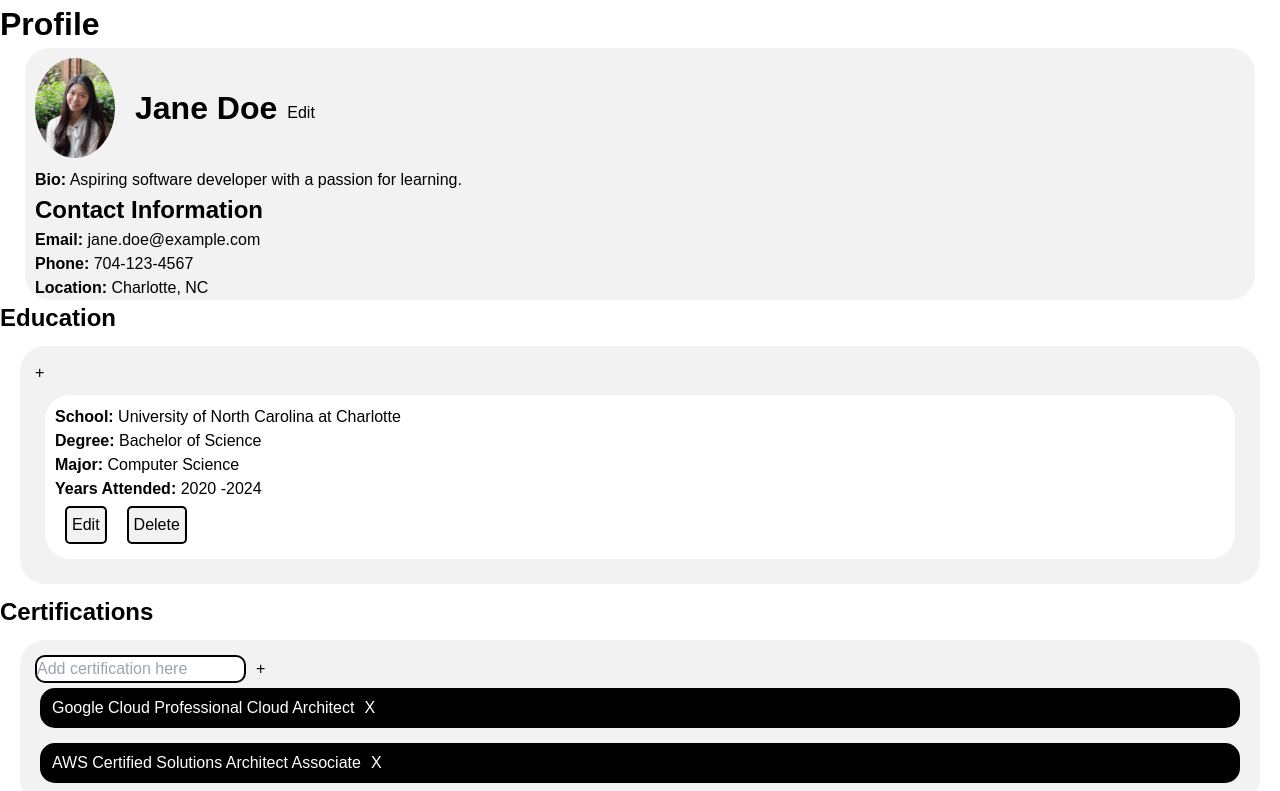
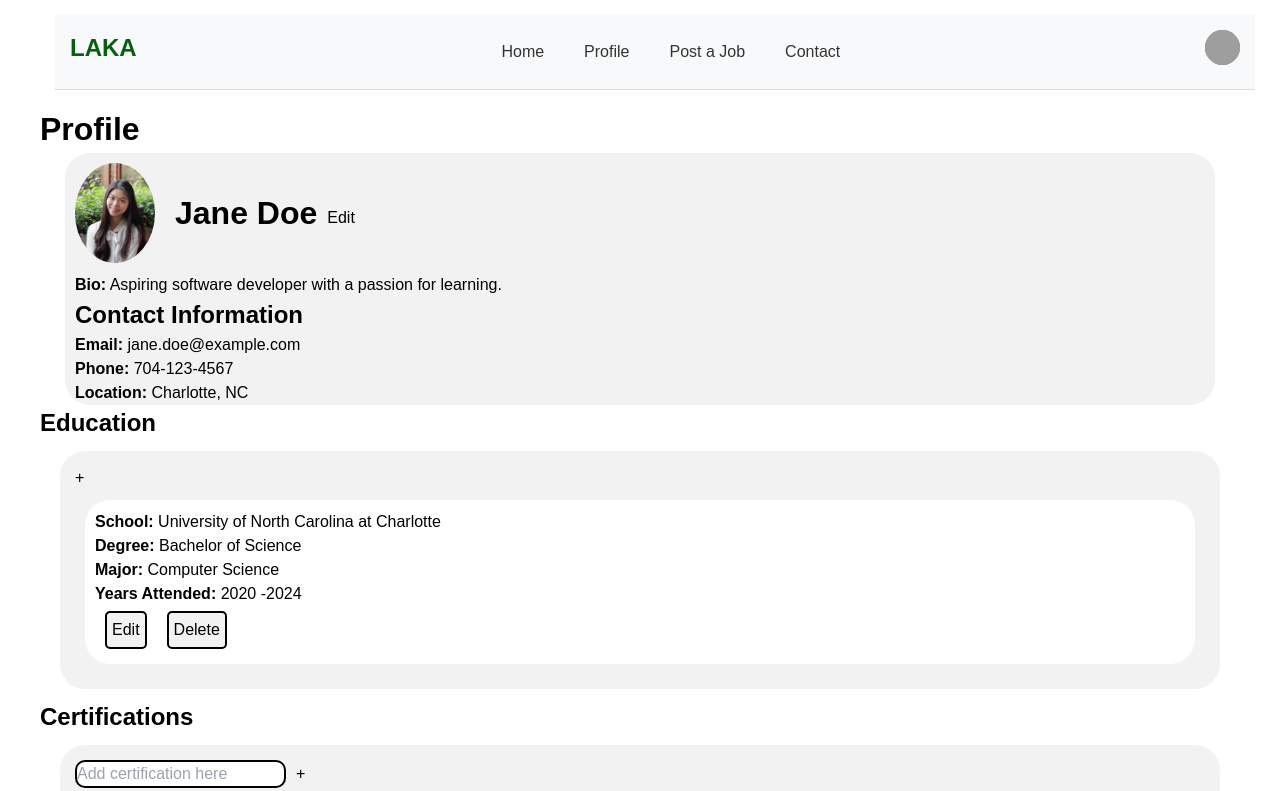
Before and after one commit to leyaknightt/4155PROJ, a Next.js app: page /profile in a window 1280 px wide. Shown: the top 791 px of the page. Built offline with nearby package versions, Linux system fonts and the light colour scheme; grey boxes are pictures that could not be loaded.

Commit message:
Added the nav bar to the profile page, changed some of the css to match home page

```diff
--- a/app/page.tsx
+++ b/app/page.tsx
@@ -1,6 +1,7 @@
 "use client";  // Add this to make the component a client component
 
 
+import Link from 'next/link';
 // import './css/styles.css';  // Adjust path according to your directory structure
 import '../css/styles.css';  // Correct path to styles.css
 
@@ -50,13 +51,15 @@ const HomePage: React.FC = () => {
       <nav className="navbar">
         <div className="logo">LAKA</div>
         <ul className="nav-links">
-          <li><a href="/home">Home</a></li>
-          <li><a href="/saved">Saved Jobs</a></li>
+          <li><a href="/">Home</a></li>
+          <li><a href="/profile">Profile</a></li>
           <li><a href="/post">Post a Job</a></li>
           <li><a href="/contact">Contact</a></li>
         </ul>
         <div className="profile-icon">
-          <img src="/path-to-profile-icon.png" alt="Profile" />
+          <Link href="/profile">
+            <img src="/path-to-profile-icon.png" alt="Profile" style={{ cursor: 'pointer' }} />
+          </Link>
         </div>
       </nav>
 
--- a/app/profile/page.jsx
+++ b/app/profile/page.jsx
@@ -7,6 +7,8 @@ import BioEditor from './bioEditor';
 import EducationSection from './educationSection';
 import Certifications from './certifsSection';
 import ExperienceSection from './experienceSection';
+import Link from 'next/link';
+
 
 export default function Profile() {
     // Create state to store different tags
@@ -65,8 +67,24 @@ export default function Profile() {
 
     return (
         <>
+         <main className="profile">
+        {/* Navbar */}
+      <nav className="navbar">
+        <div className="logo">LAKA</div>
+        <ul className="nav-links">
+          <li><a href="/">Home</a></li>
+          <li><a href="/profile">Profile</a></li>
+          <li><a href="/post">Post a Job</a></li>
+          <li><a href="/contact">Contact</a></li>
+        </ul>
+        <div className="profile-icon">
+        <Link href="/profile">
+            <img src="/path-to-profile-icon.png" alt="Profile" style={{ cursor: 'pointer' }} />
+          </Link>
+        </div>
+      </nav>
             <h1>Profile</h1>
-            <main className="profile">
+
                 {isEditing ? (
                     <BioEditor existingUserData={profileData} onSave={handleBioSave} />
                 ) : (
--- a/app/profile/profile.css
+++ b/app/profile/profile.css
@@ -11,6 +11,76 @@ h2 {
     font-weight: 550;
     font-size: 24px;
 }
+
+/* General layout */
+body, html {
+    margin: 0;
+    padding: 0;
+    font-family: Arial, sans-serif;
+  }
+
+  .profile {
+    max-width: 1200px;
+    margin: auto;
+    /* padding: 20px; */
+  }
+
+
+
+ /* Navbar */
+ .navbar {
+    display: flex;
+    align-items:start;
+    justify-content: space-between;
+    padding: 15px;
+    background-color: #f8f9fa;
+    border-bottom: 1px solid #ddd;
+    margin: 15px;
+    width: 100%;
+    position:static;
+    top: 0;
+    left: 0;
+    z-index: 1000;
+
+  }
+
+  .navbar .logo {
+    font-size: 1.5rem;
+    font-weight: bold;
+    color: #085f0f;
+  }
+
+  .nav-links {
+    list-style: none;
+    display: flex;
+    gap: 20px;
+  }
+
+  .nav-links li {
+    display: inline;
+    margin: 10px;
+  }
+
+  .nav-links a {
+    color: #333;
+    text-decoration: none;
+    font-size: 1rem;
+  }
+
+  .nav-links a:hover {
+    color: #085f0f;
+    border-bottom: 2px solid #085f0f; /* Underline color on hover */
+
+  }
+
+  .profile-icon img {
+    width: 35px;
+    height: 35px;
+    border-radius: 50%;
+    cursor: pointer;
+    background-color: grey;
+  }
+
 
 /* Container for bio and pic */
 .personal-info {
```
